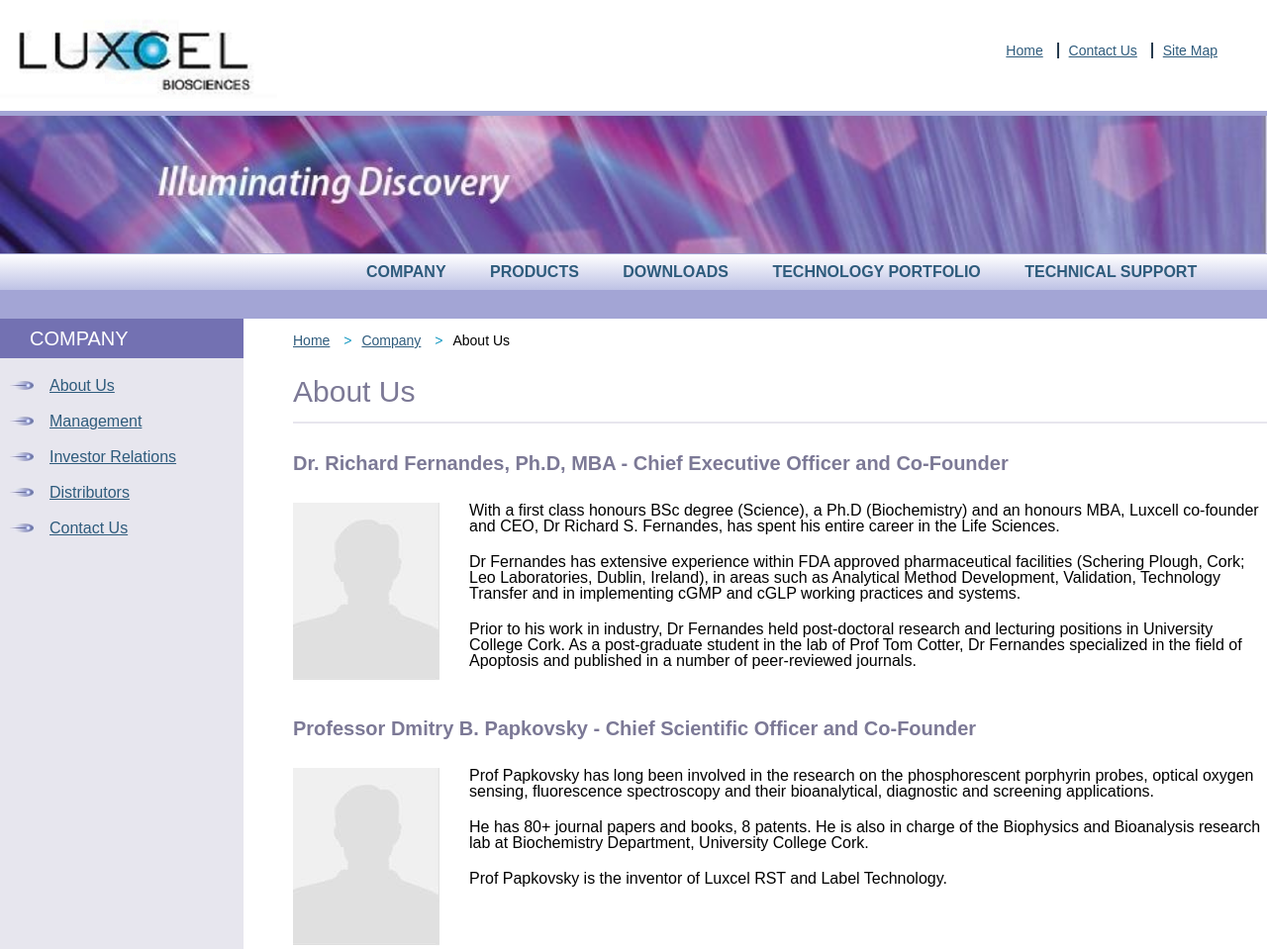
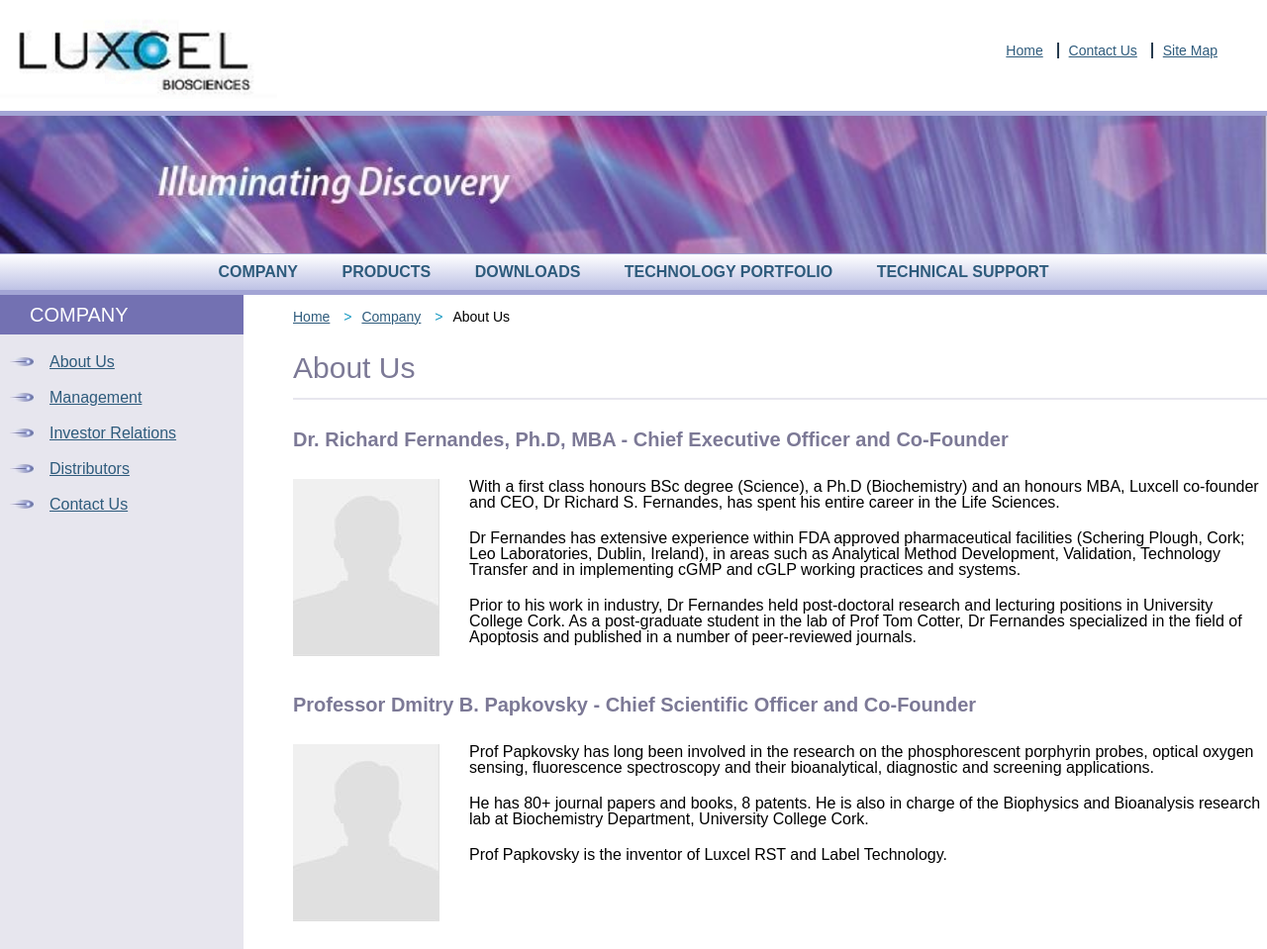
Before and after one commit to Charlianok/Project-2, a plain HTML site: page index.html in a window 1280 px wide. Shown: the top 959 px of the page at 99% size. Drawn offline with Linux system fonts and the light colour scheme.

Commit message:
Changes 3

```diff
--- a/index.html
+++ b/index.html
@@ -57,11 +57,11 @@
             </ul>
         </div>
 
-        <h1 class="main-heading1">About Us</h1>
+        <h1 class="main-heading">About Us</h1>
 
-        <div class="information">
-        <div class="information1">
-        <h2 class="main-heading2">Dr. Richard Fernandes, Ph.D, MBA - Chief Executive Officer and Co-Founder</h2>
+        <div class="info">
+        <div class="info-item">
+        <h2 class="info-heading">Dr. Richard Fernandes, Ph.D, MBA - Chief Executive Officer and Co-Founder</h2>
         <img class="img-photo" src="img/photo.jpg">
         <p class="article">With a first class honours BSc degree (Science), a Ph.D (Biochemistry) and
             an honours MBA, Luxcell co-founder and CEO, Dr Richard S. Fernandes, has
@@ -77,8 +77,8 @@
             journals.</p>
         </div>
 
-        <div class="information2">
-        <h2 class="main-heading2">Professor Dmitry B. Papkovsky - Chief Scientific Officer and Co-Founder</h2>
+        <div class="info-item">
+        <h2 class="info-heading">Professor Dmitry B. Papkovsky - Chief Scientific Officer and Co-Founder</h2>
         <img class="img-photo" src="img/photo.jpg">
         <p class="article">Prof Papkovsky has long been involved in the research on the
             phosphorescent porphyrin probes, optical oxygen sensing, fluorescence
@@ -104,8 +104,8 @@
 <footer>
     <p>&copy 2007 Luxcel Biosciences Ltd.</p>
     <p>Lee Maltings, UCC, Prospect Row, Cork, Ireland.</p>
-    <a href="tel">Tel.: +353(0)21-4904257</a>	|
-    <a href="mailto">Email: info@luxcel.com</a>
+    <a href="tel:+353(0)21-4904257">Tel.: +353(0)21-4904257</a>	|
+    <a href="mailto:info@luxcel.com">Email: info@luxcel.com</a>
 </footer>
 
 </body>
--- a/style.css
+++ b/style.css
@@ -2,10 +2,14 @@ html {
     --color-link: #263b4e;
     --color-background: #7371b2;
     --color-h3: #7c7996;
+    height: 100%;
 }
 
 body {
     font-family: sans-serif;
+    display: flex;
+    flex-direction: column;
+    height: 100vh;
 }
 
 /* Header */
@@ -37,8 +41,7 @@ header {
 .header-nav {
     background-color: #a3a5d5;
     margin-top: 10px;
-    height: 205px;
-    padding-top: 5px;
+    padding: 5px 0;
 }
 
 .img-header {
@@ -46,11 +49,10 @@ header {
 }
 
 .top-nav {
-    padding-left: 350px;
     background: linear-gradient(white, #bec2e5);
     padding: 10px 0;
     margin-top: -2px;
-    padding-left: 350px;
+    text-align: center;
 }
 
 .nav-link {
@@ -70,6 +72,7 @@ header {
 .main {
     display: flex;
     justify-content: space-between;
+    flex: 1 0 auto;
 }
 
 /* main-aside */
@@ -110,6 +113,8 @@ header {
 .content {
     flex: 4;
     margin-left: 50px;
+    display: flex;
+    flex-direction: column;
 }
 
 .main-nav-top {
@@ -132,28 +137,27 @@ header {
     text-decoration: none;
 }
 
-.main-heading1 {
+.main-heading {
     font-size: 30px;
     color: var(--color-h3);
     margin-top: 30px;
     margin-bottom: 15px;
 }
 
-.information {
+.info {
+    flex: 1 0 auto;
     border-top: 2px solid #e7e6ee;
     border-bottom: 2px solid #e7e6ee;
+    padding-bottom: 50px;
+    display: flex;
+    flex-direction: column;
 }
 
-.information1 {
-    margin-bottom: 50px;
-}
-
-.main-heading2 {
-    margin-top: 30px;
+.info-heading {
+    margin: 30px 0;
     color: var(--color-h3);
     font-size: 20px;
     font-weight: bold;
-    margin-bottom: 30px;
 }
 
 .img-photo {
@@ -165,13 +169,10 @@ header {
     margin-bottom: 20px;
 }
 
-.information2 {
-    margin-bottom: 100px;
-}
-
 .main-nav-bottom {
     margin: 20px 0;
     font-size: 14px;
+    bottom: 50px;
 }
 
 .main-link-bottom {
```
